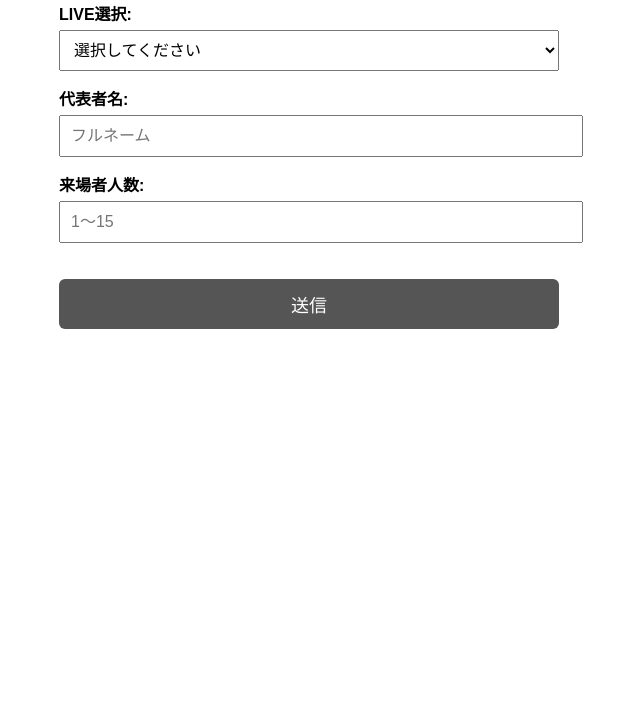
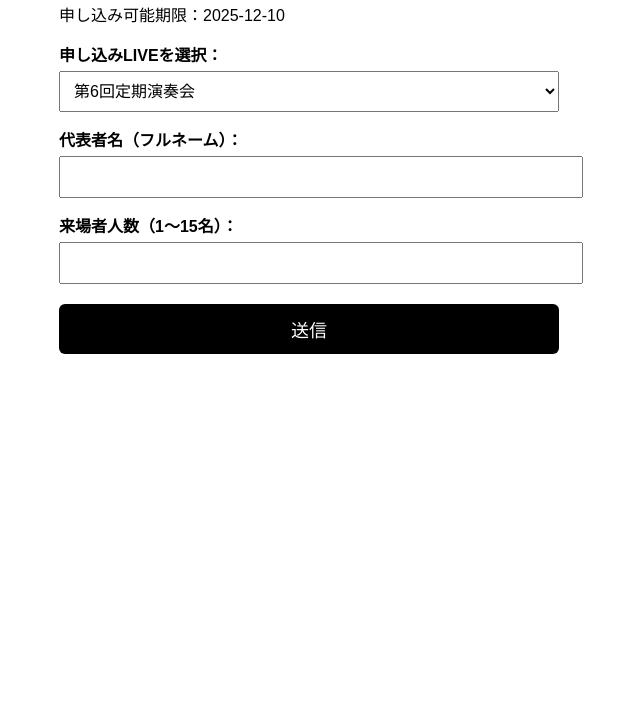
Before and after one commit to 23a0478-netizen/Ticket-form-fin, a plain HTML site: page index.html in a window 1280 px wide. Shown: the part 85-800 px from the top of the page, without its empty margins (331-971 px from the left). Drawn offline with Linux system fonts and the light colour scheme.

Commit message:
Update LIVE application form labels and structure

```diff
--- a/index.html
+++ b/index.html
@@ -2,40 +2,39 @@
 <html lang="ja">
 <head>
   <meta charset="UTF-8">
-  <meta name="viewport" content="width=device-width, initial-scale=1.0">
-  <title>LIVE申し込みフォーム</title>
-  <!-- 既存CSS読み込み -->
+  <title>LIVE 申込フォーム</title>
   <link rel="stylesheet" href="style.css">
 </head>
 <body>
+  <div id="formSection">
+    <h1>部活動LIVE申し込みフォーム</h1>
+    <p id="deadlineMsg">申し込み可能期限：2025-12-10</p>
 
-  <h1>LIVE申し込みフォーム</h1>
-
-  <form id="myForm" action="https://hyperform.jp/api/eULaUAI8" method="post">
-    <label for="liveType">LIVE選択:</label>
-    <select name="live_type" id="liveType" required>
-      <option value="">選択してください</option>
-      <option value="第6回演奏会">第6回演奏会</option>
+    <label for="liveType">申し込みLIVEを選択：</label>
+    <select id="liveType">
+      <option value="第6回定期演奏会">第6回定期演奏会</option>
       <option value="11代目引退LIVE">11代目引退LIVE</option>
     </select>
 
-    <label for="name">代表者名:</label>
-    <input type="text" name="name" id="name" placeholder="フルネーム" required>
+    <label for="name">代表者名（フルネーム）：</label>
+    <input type="text" id="name">
 
-    <label for="count">来場者人数:</label>
-    <input type="number" name="count" id="count" placeholder="1〜15" min="1" max="15" required>
+    <label for="count">来場者人数（1〜15名）：</label>
+    <input type="number" id="count" min="1" max="15">
 
-    <p id="limitMessage"></p>
+    <button id="submitBtn">送信</button>
+  </div>
 
-    <button type="submit" id="submitBtn" disabled>送信</button>
-  </form>
-
+  <!-- 完了画面 -->
   <div id="finishSection" style="display:none;">
     <p id="finishMsg"></p>
+    <div id="ticketSection" style="display:none;">
+      <p>チケットはこちらから確認してください：</p>
+      <a id="ticketURL" href="" target="_blank"></a>
+    </div>
     <button id="cancelBtn">キャンセル</button>
   </div>
 
-  <!-- 外部JS読み込み -->
   <script src="script.js"></script>
 </body>
 </html>
```
